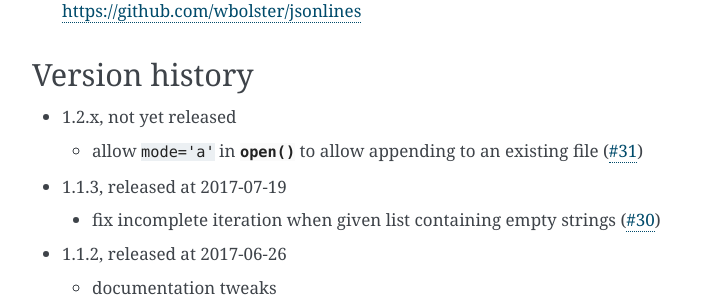
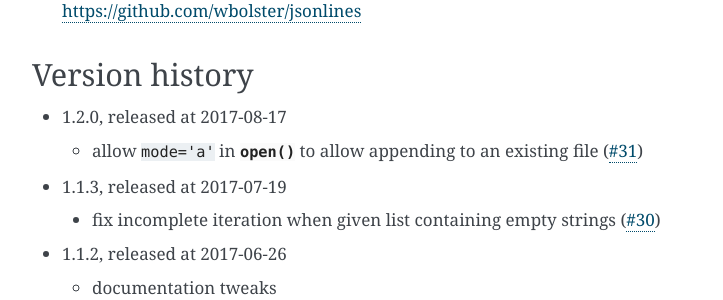
Before and after one commit to wbolster/jsonlines, a Sphinx documentation site: the page built from doc/index.rst, in a window 1280 px wide and 900 px high, scrolled down 3343 px. Shown: the part 155-455 px from the top of the window, without its empty margins (388-1111 px from the left). Built offline with Sphinx 7.4.7, drawn with Linux system fonts in a browser that asks for light colours.

Commit message:
prepare 1.2.0 release

```diff
--- a/doc/index.rst
+++ b/doc/index.rst
@@ -179,7 +179,7 @@ The source code and issue tracker for this package can be found on Github:
 Version history
 ===============
 
-* 1.2.x, not yet released
+* 1.2.0, released at 2017-08-17
 
   * allow ``mode='a'`` in :py:func:`~jsonlines.open()`
     to allow appending to an existing file
--- a/setup.py
+++ b/setup.py
@@ -7,7 +7,7 @@ with open(os.path.join(os.path.dirname(__file__), 'README.rst')) as fp:
 
 setup(
     name="jsonlines",
-    version="1.1.3",
+    version="1.2.0",
     description="Library with helpers for the jsonlines file format",
     long_description=long_description,
     author="Wouter Bolsterlee",
```
